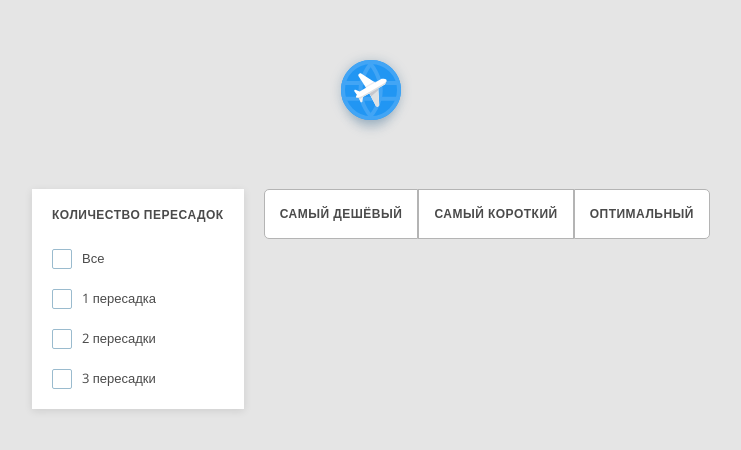
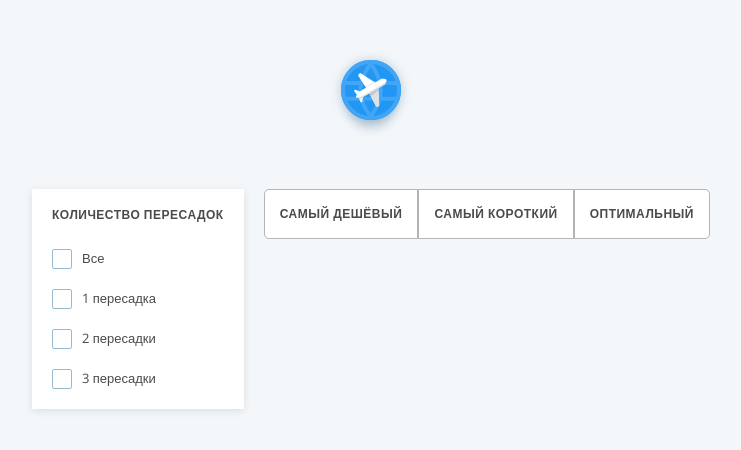
Before and after one commit to kapiernik/avia-tickets, a React (Create React App) app: page / in a window 1280 px wide. Shown: the top 450 px of the page, without its empty margins (269-1010 px from the left). Built offline with nearby package versions, Linux system fonts and the light colour scheme.

Commit message:
Изменил цвет бэкграунда

```diff
--- a/src/index.css
+++ b/src/index.css
@@ -5,6 +5,6 @@
 }
 
 body{
-    background-color: #e5e5e5;
+    background-color: #F3F7FA;
     font-family: 'Open Sans', sans-serif;
 }
```
